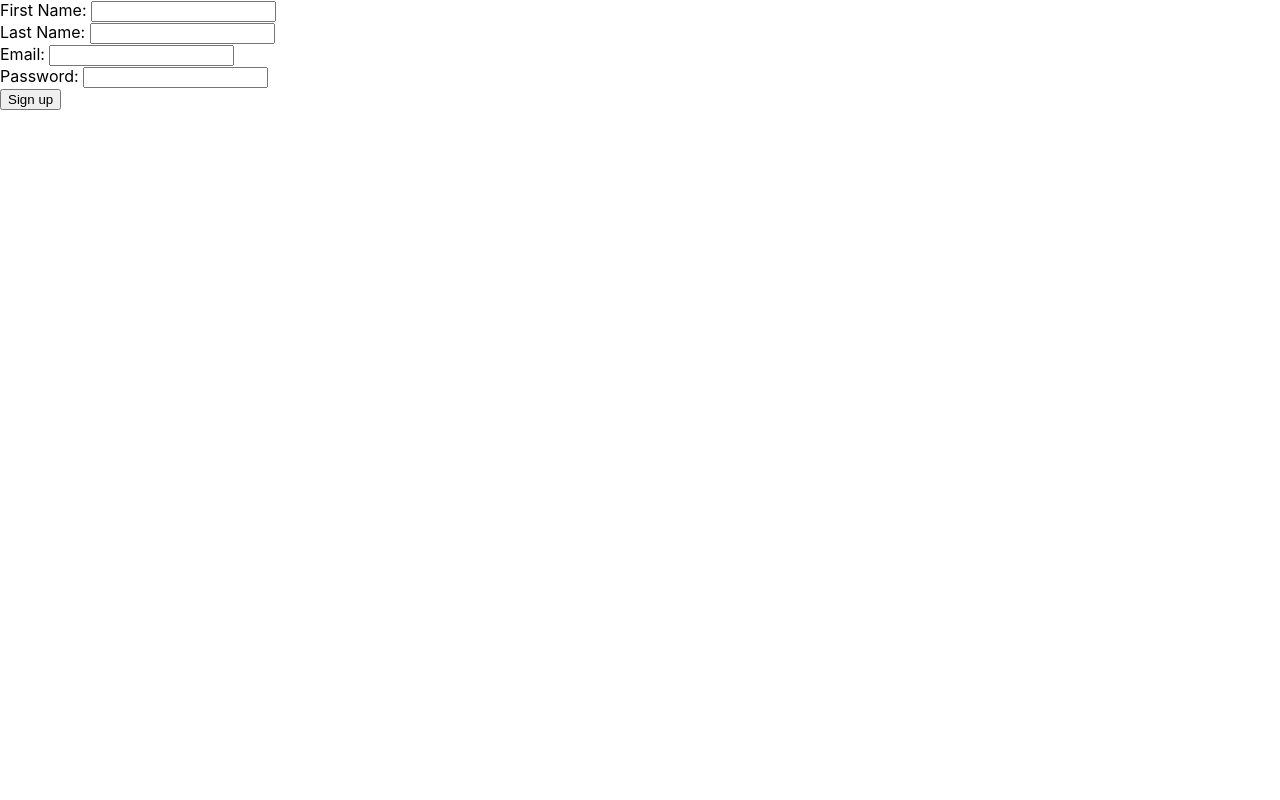
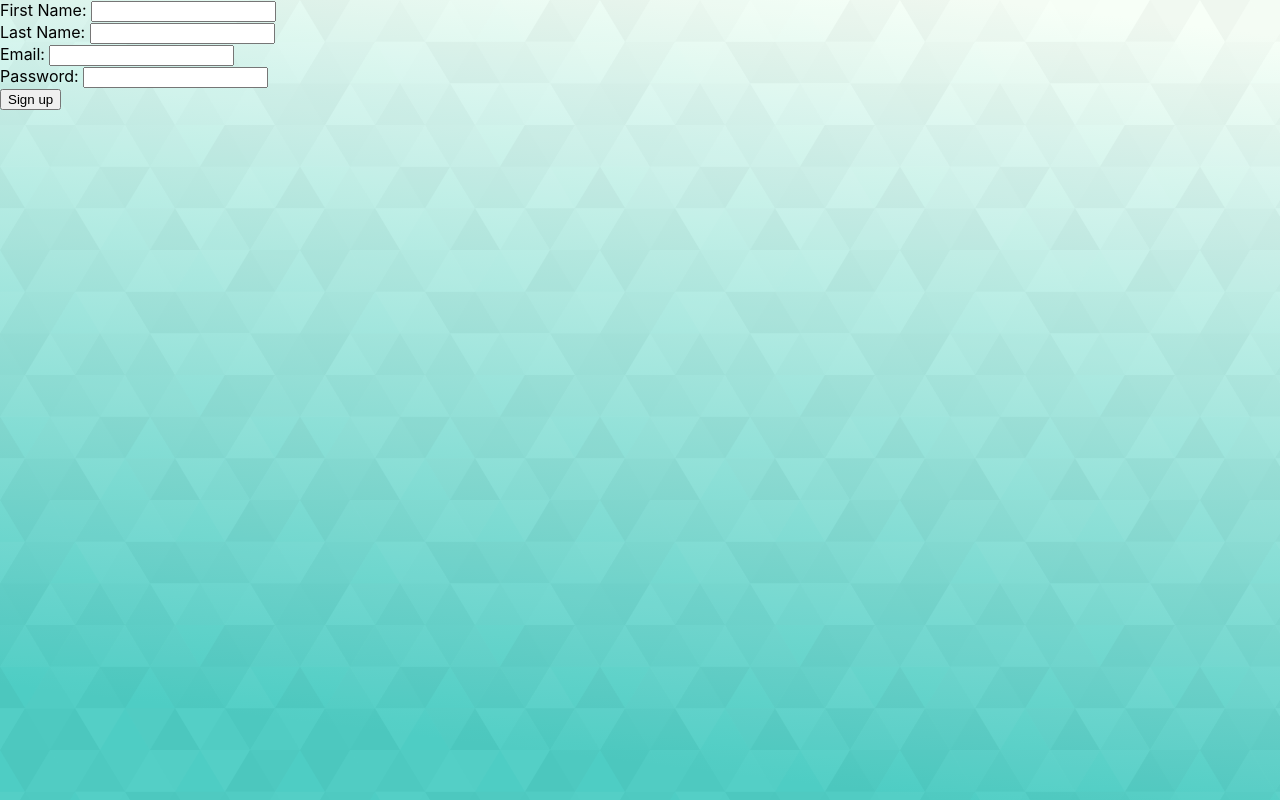
Before and after one commit to SamAlafar/Iron-Worklog-Client, a React (Create React App) app: page /signup in a window 1280 px wide. Built offline with nearby package versions, Linux system fonts and the light colour scheme; no server answers.

Commit message:
Update app.js + add app background svg

```diff
--- a/src/App.css
+++ b/src/App.css
@@ -1,38 +1,5 @@
-.App {
-  text-align: center;
+html {
+  background-image: url("./resources/img/svg/Subtle-Prism.svg");
+  background-repeat: no-repeat;
+  height: 100vh;
 }
-
-.App-logo {
-  height: 40vmin;
-  pointer-events: none;
-}
-
-@media (prefers-reduced-motion: no-preference) {
-  .App-logo {
-    animation: App-logo-spin infinite 20s linear;
-  }
-}
-
-.App-header {
-  background-color: #282c34;
-  min-height: 100vh;
-  display: flex;
-  flex-direction: column;
-  align-items: center;
-  justify-content: center;
-  font-size: calc(10px + 2vmin);
-  color: white;
-}
-
-.App-link {
-  color: #61dafb;
-}
-
-@keyframes App-logo-spin {
-  from {
-    transform: rotate(0deg);
-  }
-  to {
-    transform: rotate(360deg);
-  }
-}
--- a/src/App.js
+++ b/src/App.js
@@ -2,7 +2,6 @@ import React, { Component } from 'react';
 import './App.css';
 import { Switch, Route } from 'react-router-dom';
 import Home from './pages/Home/Home';
-// import Signup from './pages/Signup/Signup';
 import Signup from  './pages/Signup/Signup'
 import Login from './pages/Login/Login'
 
```
Also changed, not shown: src/resources/img/svg/Subtle-Prism.svg (added).
